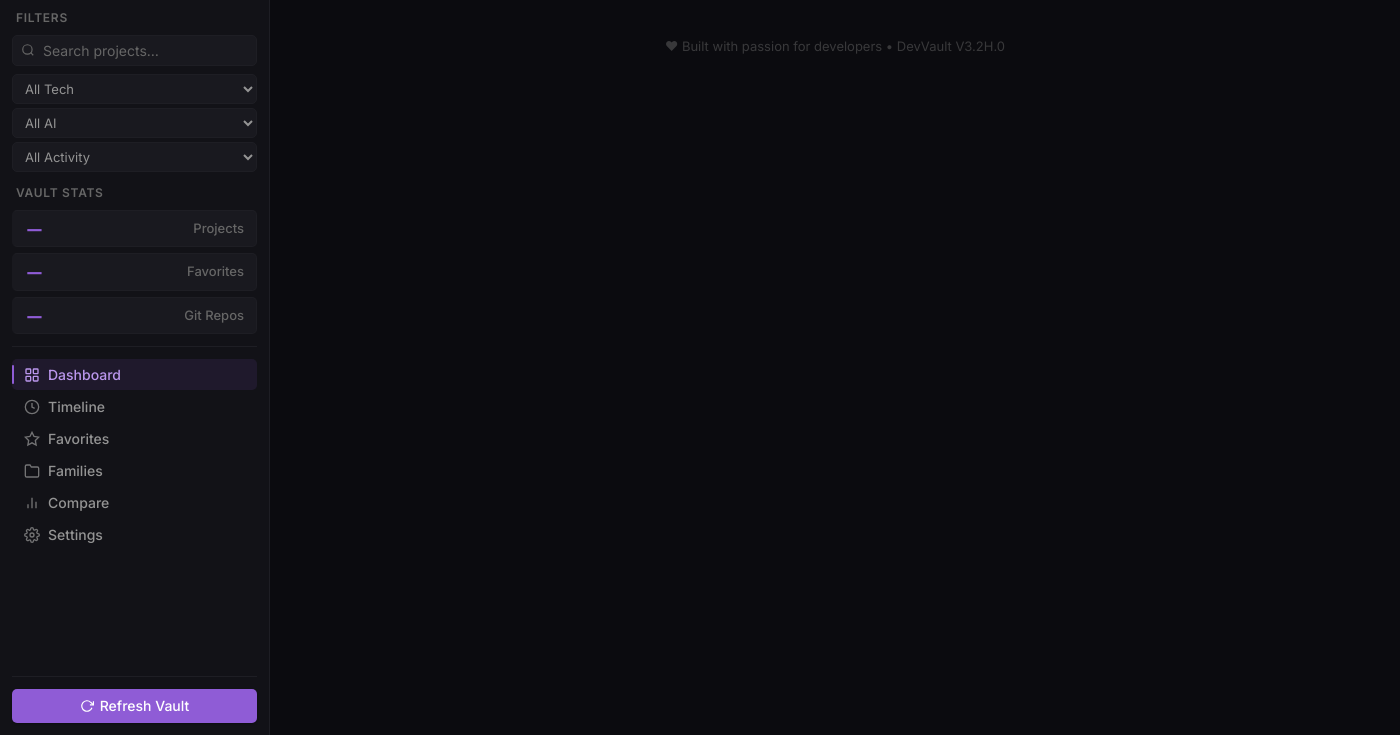
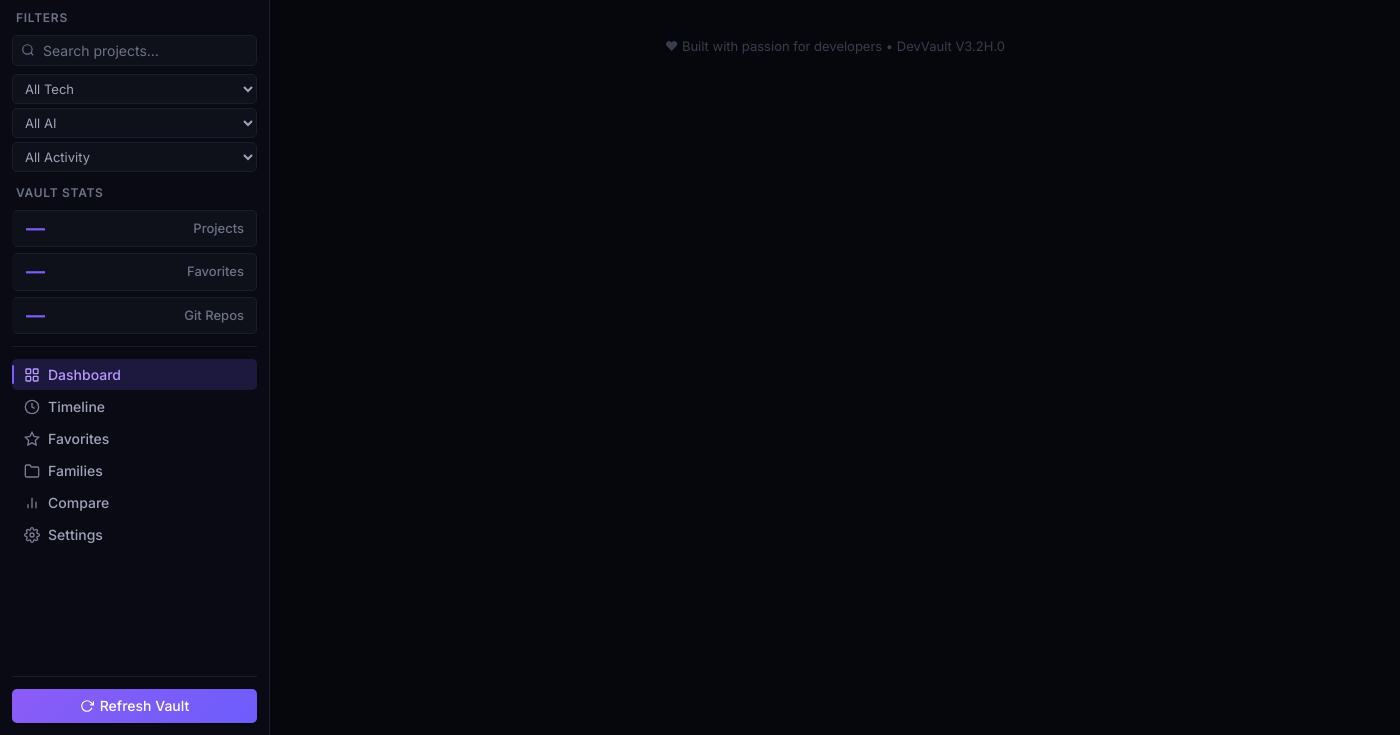
Before and after one commit to adithyaabhilash23/DevVault-V2, an Electron app: page renderer/index.html in a window 1400 px wide. Shown: the part 65-800 px from the top of the page. Drawn offline with Linux system fonts and the light colour scheme; no server answers.

Commit message:
DevVault V3.3A.1 classic theme restored

```diff
--- a/renderer/styles/base.css
+++ b/renderer/styles/base.css
@@ -49,51 +49,51 @@ img { max-width: 100%; display: block; }
 ul, ol { list-style: none; }
 
 /* ═══════════════════════════════════════ */
-/* COLOR TOKENS — DARK THEME V3           */
-/* Near-black base · Low saturation        */
+/* COLOR TOKENS — CLASSIC DARK THEME V3.3A */
+/* Restored: hex palette from original UI  */
 /* ═══════════════════════════════════════ */
 
 :root {
-  /* Base backgrounds — near-black with cool undertone */
-  --bg-base:       hsl(240, 15%, 5%);
-  --bg-surface:    hsl(240, 12%, 8%);
-  --bg-elevated:   hsl(240, 10%, 11%);
-  --bg-hover:      hsl(240, 10%, 14%);
-  --bg-active:     hsl(240, 10%, 17%);
-  --bg-card:       hsl(240, 10%, 9.5%);
+  /* Base backgrounds */
+  --bg-base:       #06070D;
+  --bg-surface:    #090A14;
+  --bg-elevated:   #0F111A;
+  --bg-hover:      #13162100;
+  --bg-active:     #1a1d2a;
+  --bg-card:       #0F111A;
 
-  /* Borders — subtle, intentional */
-  --border-subtle:  hsl(240, 8%, 13%);
-  --border-default: hsl(240, 8%, 18%);
-  --border-strong:  hsl(240, 8%, 25%);
-  --border-focus:   hsl(265, 60%, 50%);
+  /* Borders */
+  --border-subtle:  #1A1D2A;
+  --border-default: #1E2233;
+  --border-strong:  #2a2d3e;
+  --border-focus:   #7C5CFF;
 
-  /* Text — high readability */
-  --text-primary:   hsl(0, 0%, 93%);
-  --text-secondary: hsl(0, 0%, 58%);
-  --text-tertiary:  hsl(0, 0%, 40%);
-  --text-disabled:  hsl(0, 0%, 28%);
+  /* Text */
+  --text-primary:   #F3F4F6;
+  --text-secondary: #A0A4B8;
+  --text-tertiary:  #6D7285;
+  --text-disabled:  #4a4d5e;
 
-  /* Accent — Purple (calm, professional) */
-  --accent-hue: 265;
-  --accent:         hsl(var(--accent-hue), 60%, 60%);
-  --accent-hover:   hsl(var(--accent-hue), 65%, 68%);
-  --accent-muted:   hsla(var(--accent-hue), 50%, 55%, 0.12);
-  --accent-glow:    hsla(var(--accent-hue), 80%, 65%, 0.2);
-  --accent-text:    hsl(var(--accent-hue), 70%, 76%);
-  --accent-strong:  hsl(var(--accent-hue), 65%, 52%);
+  /* Accent — Accent Purple */
+  --accent-hue:     258;
+  --accent:         #7C5CFF;
+  --accent-hover:   #9D7CFF;
+  --accent-muted:   rgba(124, 92, 255, 0.18);
+  --accent-glow:    rgba(124, 92, 255, 0.22);
+  --accent-text:    #B89AFF;
+  --accent-strong:  #6B4EE8;
 
-  /* Semantic colors — low saturation */
-  --color-success:  hsl(152, 55%, 48%);
-  --color-warning:  hsl(38, 80%, 52%);
+  /* Semantic colors */
+  --color-success:  #20D67B;
+  --color-warning:  #FFB020;
   --color-danger:   hsl(0, 65%, 55%);
-  --color-info:     hsl(200, 70%, 55%);
+  --color-info:     #42A5FF;
 
-  /* Activity category colors */
-  --activity-today:     hsl(152, 55%, 48%);
-  --activity-week:      hsl(200, 70%, 55%);
-  --activity-month:     hsl(38, 80%, 52%);
-  --activity-inactive:  hsl(0, 0%, 40%);
+  /* Activity category colors (mapped from badge spec) */
+  --activity-today:    #20D67B;
+  --activity-week:     #42A5FF;
+  --activity-month:    #FFB020;
+  --activity-inactive: #6D7285;
 
   /* Tech stack badge colors */
   --tech-react:     hsl(193, 80%, 50%);
@@ -109,7 +109,7 @@ ul, ol { list-style: none; }
   --tech-vite:      hsl(270, 75%, 55%);
   --tech-electron:  hsl(195, 60%, 48%);
 
-  /* Spacing scale (4px base) */
+  /* Spacing scale (4px base) — UNCHANGED */
   --space-0: 0.125rem;  /* 2px */
   --space-1: 0.25rem;   /* 4px */
   --space-2: 0.5rem;    /* 8px */
@@ -121,7 +121,7 @@ ul, ol { list-style: none; }
   --space-10: 2.5rem;   /* 40px */
   --space-12: 3rem;     /* 48px */
 
-  /* Border radius — tighter, more professional */
+  /* Border radius — UNCHANGED */
   --radius-xs: 3px;
   --radius-sm: 5px;
   --radius-md: 8px;
@@ -129,15 +129,15 @@ ul, ol { list-style: none; }
   --radius-xl: 16px;
   --radius-full: 9999px;
 
-  /* Shadows — subtle depth */
-  --shadow-sm: 0 1px 2px hsla(0, 0%, 0%, 0.3);
-  --shadow-md: 0 2px 8px hsla(0, 0%, 0%, 0.35);
-  --shadow-lg: 0 4px 20px hsla(0, 0%, 0%, 0.45);
-  --shadow-glow: 0 0 16px hsla(var(--accent-hue), 65%, 55%, 0.12);
+  /* Shadows */
+  --shadow-sm:   0 1px 2px hsla(0, 0%, 0%, 0.4);
+  --shadow-md:   0 2px 8px hsla(0, 0%, 0%, 0.5);
+  --shadow-lg:   0 4px 20px hsla(0, 0%, 0%, 0.6);
+  --shadow-glow: 0 0 16px rgba(124, 92, 255, 0.15);
   --shadow-inset: inset 0 1px 0 hsla(0, 0%, 100%, 0.03);
 
-  /* Typography */
-  --font-display: 'Space Grotesk', 'Inter', sans-serif;
+  /* Typography — Inter only (classic theme) */
+  --font-display: 'Inter', -apple-system, BlinkMacSystemFont, sans-serif;
   --font-body:    'Inter', -apple-system, BlinkMacSystemFont, sans-serif;
   --font-mono:    'JetBrains Mono', 'Consolas', 'Courier New', monospace;
 
@@ -149,13 +149,13 @@ ul, ol { list-style: none; }
   --font-2xl: 1.375rem;    /* 22px */
   --font-3xl: 1.75rem;     /* 28px */
 
-  /* Layout */
+  /* Layout — UNCHANGED */
   --sidebar-width: 270px;
   --header-height: 56px;
   --drawer-width: 480px;
   --statusbar-height: 26px;
 
-  /* Transitions — fast, professional */
+  /* Transitions — UNCHANGED */
   --transition-fast: 120ms ease;
   --transition-base: 200ms ease;
   --transition-slow: 350ms cubic-bezier(0.16, 1, 0.3, 1);
--- a/renderer/styles/components.css
+++ b/renderer/styles/components.css
@@ -25,12 +25,12 @@
 .btn__icon { width: 14px; height: 14px; flex-shrink: 0; }
 
 .btn--primary {
-  background: var(--accent);
+  background: linear-gradient(135deg, #8B5CF6, #6D5DFB);
   color: white;
   box-shadow: var(--shadow-sm);
 }
 .btn--primary:hover {
-  background: var(--accent-hover);
+  background: linear-gradient(135deg, #9D7CFF, #7C5CFF);
   box-shadow: var(--shadow-glow);
 }
 
@@ -354,9 +354,9 @@
 
 /* Git — orange */
 .badge--git {
-  background: hsla(25, 80%, 50%, 0.1);
-  color: hsl(25, 80%, 60%);
-  border-color: hsla(25, 80%, 50%, 0.15);
+  background: rgba(255, 90, 31, 0.10);
+  color: #FF6A3D;
+  border-color: rgba(255, 90, 31, 0.18);
 }
 
 /* Vercel — neutral (legacy: used in workspace) */
@@ -368,44 +368,44 @@
 
 /* Infra badge: active (Git present / Vercel present) — green */
 .badge--infra-active {
-  background: hsla(152, 55%, 45%, 0.12);
-  color: hsl(152, 60%, 52%);
-  border-color: hsla(152, 55%, 45%, 0.2);
+  background: rgba(0, 255, 140, 0.10);
+  color: #20D67B;
+  border-color: rgba(0, 255, 140, 0.18);
 }
 
-/* Infra badge: inactive (Git absent / Vercel absent) — gray */
+/* Infra badge: inactive (Git absent / Vercel absent) — muted gray */
 .badge--infra-inactive {
-  background: hsla(0, 0%, 40%, 0.06);
-  color: hsl(0, 0%, 36%);
-  border-color: hsla(0, 0%, 40%, 0.1);
+  background: rgba(255, 255, 255, 0.06);
+  color: #6D7285;
+  border-color: rgba(255, 255, 255, 0.08);
 }
 
 /* Activity: Updated Today — green */
 .badge--activity-today {
-  background: hsla(152, 55%, 45%, 0.1);
-  color: hsl(152, 60%, 52%);
-  border-color: hsla(152, 55%, 45%, 0.15);
+  background: rgba(0, 255, 140, 0.12);
+  color: #20D67B;
+  border-color: rgba(0, 255, 140, 0.18);
 }
 
 /* Activity: Updated This Week — blue */
 .badge--activity-week {
-  background: hsla(210, 70%, 55%, 0.1);
-  color: hsl(210, 70%, 60%);
-  border-color: hsla(210, 70%, 55%, 0.15);
+  background: rgba(37, 149, 255, 0.12);
+  color: #42A5FF;
+  border-color: rgba(37, 149, 255, 0.18);
 }
 
 /* Activity: Updated This Month — amber */
 .badge--activity-month {
-  background: hsla(38, 80%, 52%, 0.1);
-  color: hsl(38, 80%, 58%);
-  border-color: hsla(38, 80%, 52%, 0.15);
+  background: rgba(255, 171, 0, 0.12);
+  color: #FFB020;
+  border-color: rgba(255, 171, 0, 0.18);
 }
 
-/* Activity: Inactive — gray */
+/* Activity: Inactive — muted gray */
 .badge--activity-inactive {
-  background: hsla(0, 0%, 40%, 0.06);
-  color: hsl(0, 0%, 50%);
-  border-color: hsla(0, 0%, 40%, 0.1);
+  background: rgba(255, 255, 255, 0.06);
+  color: #D6D8E0;
+  border-color: rgba(255, 255, 255, 0.08);
 }
 
 /* ═══════════════════════════════════════ */
```
